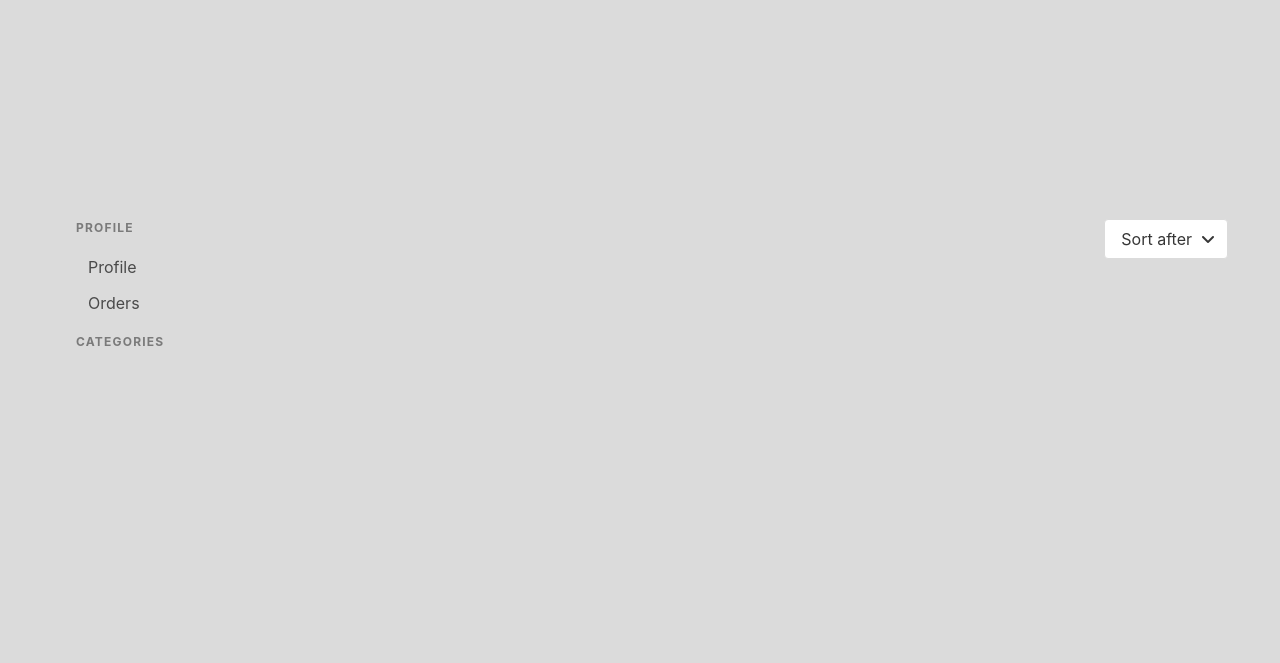
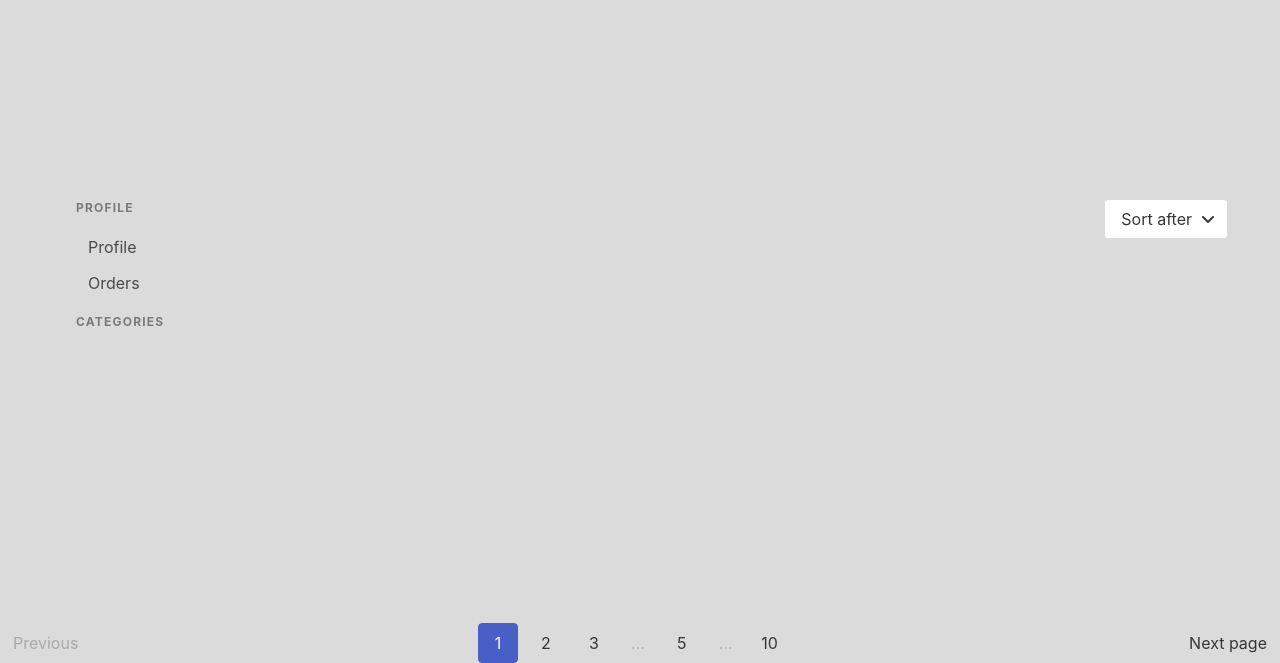
Before and after one commit to ivario123/D0018E-e-comerce, a Flask app: template templates/search.html in a window 1280 px wide. Shown: the part 137-800 px from the top of the page. Run offline with Flask 2, Linux system fonts and the light colour scheme; the template is opened without the code that fills it, so the values that code supplies are empty; parts of the project's set-up code (start-up, migrations or seed data) failed here and were passed over.

Commit message:
added pagination in search template

```diff
--- a/templates/search.html
+++ b/templates/search.html
@@ -110,3 +110,19 @@
 {{dropdown()}}
 
 {{ list_container(items) }}{% endblock %}
+
+{% block pages %}
+<nav class="pagination is-centered" role="navigation" aria-label="pagination">
+    <a class="pagination-previous" title = "First page" disabled>Previous</a>
+    <a class="pagination-next">Next page</a>
+    <ul class="pagination-list">
+      <li><a class="pagination-link is-current" aria-label="Goto page 1">1</a></li>
+      <li><a class="pagination-link" aria-label="Goto page 2">2</a></li>
+      <li><a class="pagination-link" aria-label="Goto page 3">3</a></li>
+      <li><span class="pagination-ellipsis">&hellip;</span></li>
+      <li><a class="pagination-link" aria-label="Page 5" aria-current="page">5</a></li>
+      <li><span class="pagination-ellipsis">&hellip;</span></li>
+      <li><a class="pagination-link" aria-label="Goto page 10">10</a></li>
+    </ul>
+</nav>
+{% endblock %}
```
